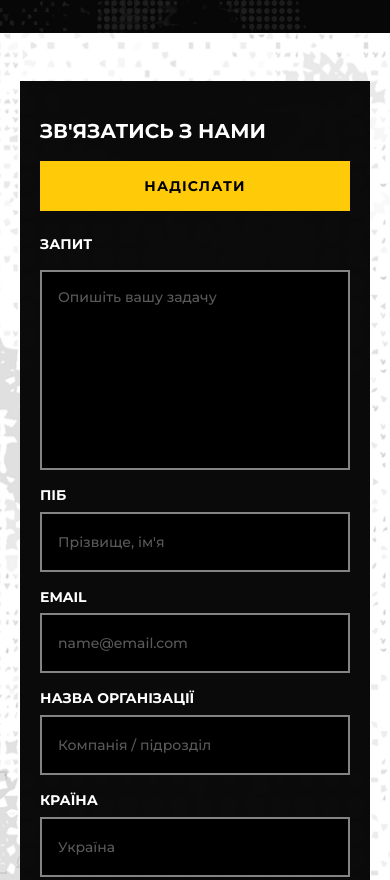
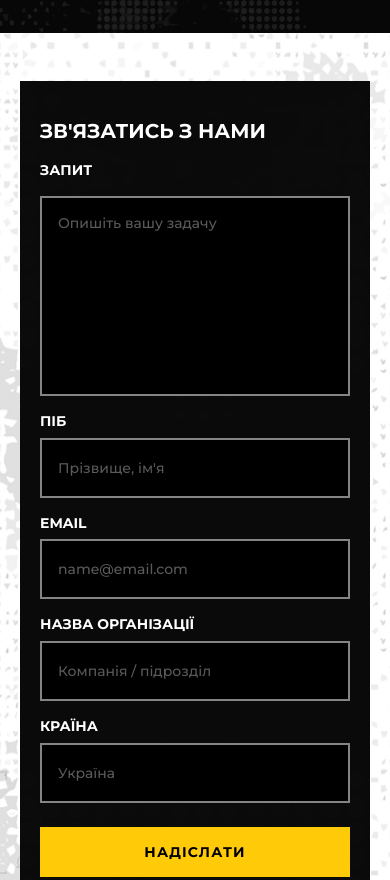
Before and after one commit to eugene263/asmtrc, a plain HTML site: page index.html in a window 390 px wide. Shown: the part 8331-9211 px from the top of the page. Drawn offline with Linux system fonts and the light colour scheme.

Commit message:
Move contact form submit button below all fields on mobile
The CTA lived inside .form__head next to the heading, so on phones it
rendered right under "ЗВ'ЯЗАТИСЬ З НАМИ" but above every field. Make
.form__head display:contents at the mobile breakpoint so its children
(heading, button) join .form__cols as direct flex items of
.form__inner, then order them heading -> fields -> button. Desktop is
unaffected since the display:contents rule is mobile-only.

Co-Authored-By: Claude Sonnet 5 <noreply@anthropic.com>
Claude-Session: https://claude.ai/code/session_01SjBkHvscvhyFkgLTdgzcy9

```diff
--- a/asymmetrica.css
+++ b/asymmetrica.css
@@ -609,11 +609,12 @@ a:hover { color: #fff; }
   .contact { padding: 48px 20px; gap: 24px; }
   .contact__panel { padding: 40px 20px; }
   .contact__panel:hover { transform: none; }
-  /* stacked so the CTA can't be pushed outside the panel */
-  .form__head { flex-direction: column; align-items: stretch; gap: 20px; }
-  .form__heading { font-size: 20px; }
-  .cta { width: 100%; padding: 16px 24px; }
-  .form__inner { gap: 24px; }
+  /* unwrap so heading/fields/button can be reordered independently */
+  .form__head { display: contents; }
+  .form__inner { gap: 20px; }
+  .form__heading { order: 1; font-size: 20px; }
+  .form__cols { order: 2; }
+  .cta { order: 3; width: 100%; padding: 16px 24px; margin-top: 4px; }
   .form__col { width: 100%; }
   .form__label { line-height: 1.4; }
   .field--area, .form__col--msg .field--area { height: 200px; min-height: 200px; }
```
